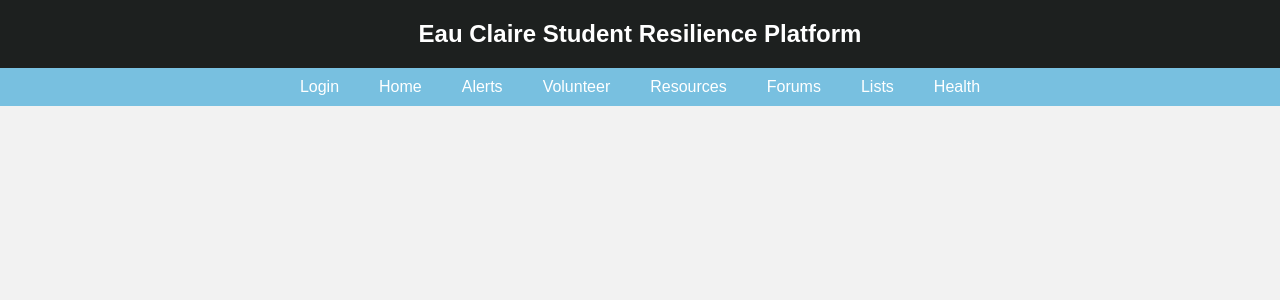
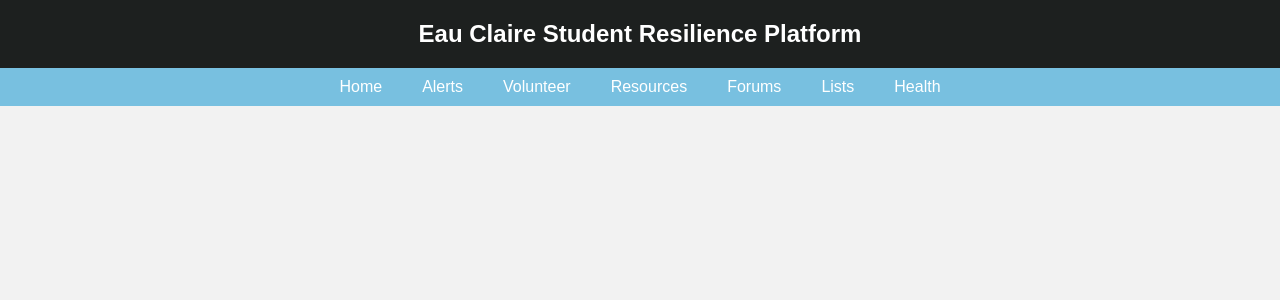
Before and after one commit to skylerkv/ECSRP, a PHP site: page /homepage.html in a window 1280 px wide. Shown: the top 300 px of the page. Run offline with PHP 8.4, Linux system fonts and the light colour scheme.

Commit message:
routing and style

```diff
--- a/healthmonitor.html
+++ b/healthmonitor.html
@@ -15,12 +15,11 @@
 
     <nav>
         <ul class="nav-ul">
-            <li class="nav-li"><a href="login.html">Login</a></li>
             <li class="nav-li"><a href="homepage.html">Home</a></li>
-            <li class="nav-li"><a href="emergencyAlerts.html">Alerts</a></li>
+            <li class="nav-li"><a href="dist/emergencyAlerts.html">Alerts</a></li>
             <li class="nav-li"><a href="volunteer.html">Volunteer</a></li>
             <li class="nav-li"><a href="resources.html">Resources</a></li>
-            <li class="nav-li"><a href="forum.html">Forums</a></li>
+            <li class="nav-li"><a href="Forum/index.html">Forums</a></li>
             <li class="nav-li"><a href="plansscheck.html">Lists</a></li>
             <li class="nav-li"><a href="healthmonitor.html">Health</a></li>
         </ul>
--- a/homepage.html
+++ b/homepage.html
@@ -15,12 +15,11 @@
 
     <nav>
         <ul class="nav-ul">
-            <li class="nav-li"><a href="login.html">Login</a></li>
             <li class="nav-li"><a href="homepage.html">Home</a></li>
-            <li class="nav-li"><a href="emergencyAlerts.html">Alerts</a></li>
+            <li class="nav-li"><a href="dist/emergencyAlerts.html">Alerts</a></li>
             <li class="nav-li"><a href="volunteer.html">Volunteer</a></li>
             <li class="nav-li"><a href="resources.html">Resources</a></li>
-            <li class="nav-li"><a href="forum.html">Forums</a></li>
+            <li class="nav-li"><a href="Forum/index.html">Forums</a></li>
             <li class="nav-li"><a href="plansscheck.html">Lists</a></li>
             <li class="nav-li"><a href="healthmonitor.html">Health</a></li>
         </ul>
--- a/loginSignup.css
+++ b/loginSignup.css
@@ -35,7 +35,7 @@ label {
 
 input[type="text"],
 input[type="password"] {
-    width: 100%;
+    width: 80%;
     padding: 10px;
     border: 1px solid #ccc;
     border-radius: 3px;
--- a/planscheck.html
+++ b/planscheck.html
@@ -15,12 +15,11 @@
 
     <nav>
         <ul class="nav-ul">
-            <li class="nav-li"><a href="login.html">Login</a></li>
             <li class="nav-li"><a href="homepage.html">Home</a></li>
-            <li class="nav-li"><a href="emergencyAlerts.html">Alerts</a></li>
+            <li class="nav-li"><a href="dist/emergencyAlerts.html">Alerts</a></li>
             <li class="nav-li"><a href="volunteer.html">Volunteer</a></li>
             <li class="nav-li"><a href="resources.html">Resources</a></li>
-            <li class="nav-li"><a href="forum.html">Forums</a></li>
+            <li class="nav-li"><a href="Forum/index.html">Forums</a></li>
             <li class="nav-li"><a href="plansscheck.html">Lists</a></li>
             <li class="nav-li"><a href="healthmonitor.html">Health</a></li>
         </ul>
```
